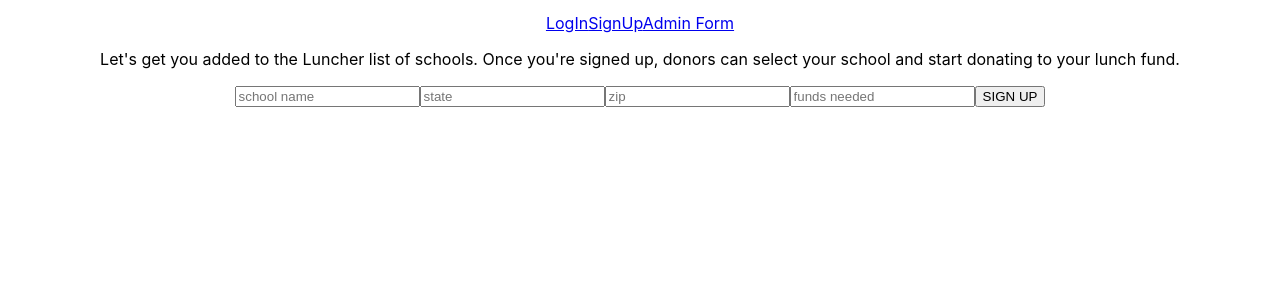
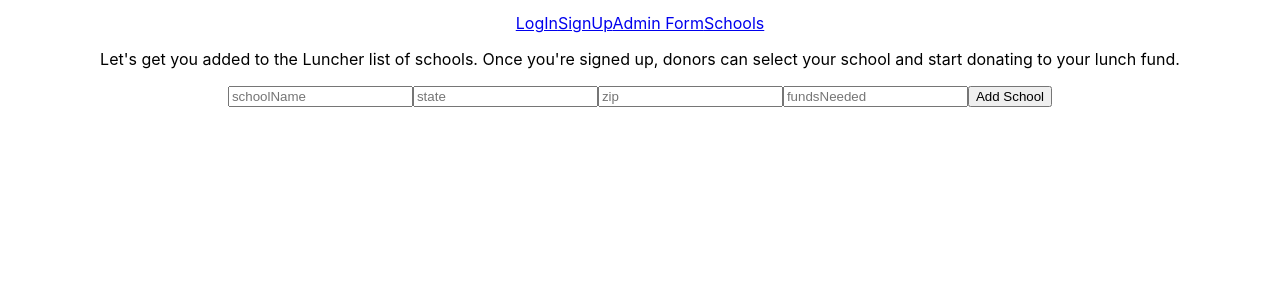
Before and after one commit to luncher-project/build-luncher-FE, a React (Create React App) app in the folder luncher/: page /login/admin-form in a window 1280 px wide. Shown: the top 300 px of the page. Built offline with nearby package versions, Linux system fonts and the light colour scheme; no server answers.

Commit message:
get request is working, schools are rendering

```diff
--- a/luncher/src/App.js
+++ b/luncher/src/App.js
@@ -3,7 +3,7 @@ import './App.css';
 //add router//
 import { Route, NavLink, Link } from 'react-router-dom';
 import { connect } from 'react-redux';
-import { getData } from './components/actions/index';
+import { getData} from './components/actions/index';
 //add components//
 import LogIn from './components/login/LogIn';
 import SignUp from './components/signup/SignUp';
@@ -31,6 +31,7 @@ componentDidMount() {
       <NavLink exact to='/'>LogIn</NavLink>
       <NavLink exact to='/signup'>SignUp</NavLink>
       <NavLink exact to='/login/admin-form'>Admin Form</NavLink>
+      <NavLink exact to='/login/admin-form/schools'>Schools</NavLink>
       </div>
       <Route exact path='/' component={LogIn} />
       <Route exact path='/signup' component={SignUp} />
@@ -54,7 +55,7 @@ componentDidMount() {
 
 //setting up for redux
 const mapStateToProps = state => {
-  console.log(state);
+  // console.log(state);
   return {
      data: state.data,
      fetchingData: state.fetchingData,
--- a/luncher/src/components/Admin form/AdminForm.js
+++ b/luncher/src/components/Admin form/AdminForm.js
@@ -44,6 +44,7 @@ onChange = event => {
 
 
 //submit form
+//function that adds a friend //
 //bring in the post function, we'll call it addSchool //
 onSubmit = event => {
     event.preventDefault();
@@ -54,13 +55,13 @@ this.setState({
         SchoolName: '',
         state: '',
         zip: '',
-        fundsNeeded:''
+        fundsNeeded:'',
         // adminName: '',
         // address: '',
         // city: '',
         // email: '',
         // password: '',
-        // comfirmPassword: '',
+        // confirmPassword: '',
 
     }
 })
@@ -78,7 +79,7 @@ render() {
             onChange={this.onChange}
             name='schoolName'
             value={this.state.school.schoolName}
-            placeholder='school name'
+            placeholder='schoolName'
             />
             <input
             onChange={this.onChange}
@@ -96,7 +97,7 @@ render() {
             onChange={this.onChange}
             name='fundsNeeded'
             value={this.state.school.fundsNeeded}
-            placeholder='funds needed'
+            placeholder='fundsNeeded'
             />
             {/* <input
             onChange={this.onChange}
@@ -135,7 +136,7 @@ render() {
             value={this.state.school.confirmPassword}
             placeholder='password'
             /> */}
-            <button>SIGN UP</button>
+            <button>Add School</button>
             </form>
         </div>
     )
--- a/luncher/src/components/actions/index.js
+++ b/luncher/src/components/actions/index.js
@@ -7,7 +7,7 @@ export const LOGIN_SUCCESS = 'LOGIN_SUCCESS';
 export const LOGIN_FAILURE = 'LOGIN_FAILURE';
 
 export const FETCH_DATA = 'FETCH_DATA';
-export const FETCH_DATA_SUCCESS = 'FETCH_SMURF_SUCCESS';
+export const FETCH_DATA_SUCCESS = 'FETCH_DATA_SUCCESS';
 export const FETCH_DATA_FAILURE = 'FETCH_DATA_FAILURE';
 
 
@@ -44,7 +44,6 @@ export const getData = () => dispatch => {
     dispatch({ type: FETCH_DATA});
     axios()
     .get('https://luncher-backend.herokuapp.com/api/schools')
-    // console.log('')
     .then(response =>
         dispatch({ type: FETCH_DATA_SUCCESS, payload: response.data})
         )
@@ -57,7 +56,7 @@ export const getData = () => dispatch => {
 //post request
 export const addSchool = schools => dispatch => {
     dispatch({ type: CREATE_DATA});
-    axios().post('https://luncher-backend.herokuapp.com/api/schools', schools)
+    axios().post('https://luncher-backend.herokuapp.com/api/admin/schools', schools)
     // console.log('')
     .then(response =>
         dispatch({ type: CREATE_DATA_SUCCESS, payload: response.data})
--- a/luncher/src/components/reducers/index.js
+++ b/luncher/src/components/reducers/index.js
@@ -33,7 +33,7 @@ import {
 
 
     export const reducer = (state = initialState, action) => {
-        console.log('reducer', action);
+        console.log('reducer', action.payload);
         switch (action.type) {
             case LOGIN_START:
                 return {
@@ -41,7 +41,7 @@ import {
                     loggingIn: true
                 };
             case LOGIN_SUCCESS:
-            console.log('success action');
+            // console.log('success action');
                 return {
                     ...state,
                     loggingIn: false,
--- a/luncher/src/components/schools/Schools.js
+++ b/luncher/src/components/schools/Schools.js
@@ -1,5 +1,7 @@
 import React, { Component } from 'react';
 import School from './School';
+import { connect } from 'react-redux';
+
 
 
 class Schools extends Component {
@@ -26,11 +28,17 @@ class Schools extends Component {
  }
 }
 
+// School.defaultProps = {
+//     schools: ''
+//   };
 
+const mapStateToProps = state => {
+    console.log(state);
+    return {
+      schools: state.data
+    }
+  }
 
-School.defaultProps = {
-    schools: [],
-   };
-
-
-export default Schools;
+  export default connect(
+    mapStateToProps,
+    {})(Schools);
```
